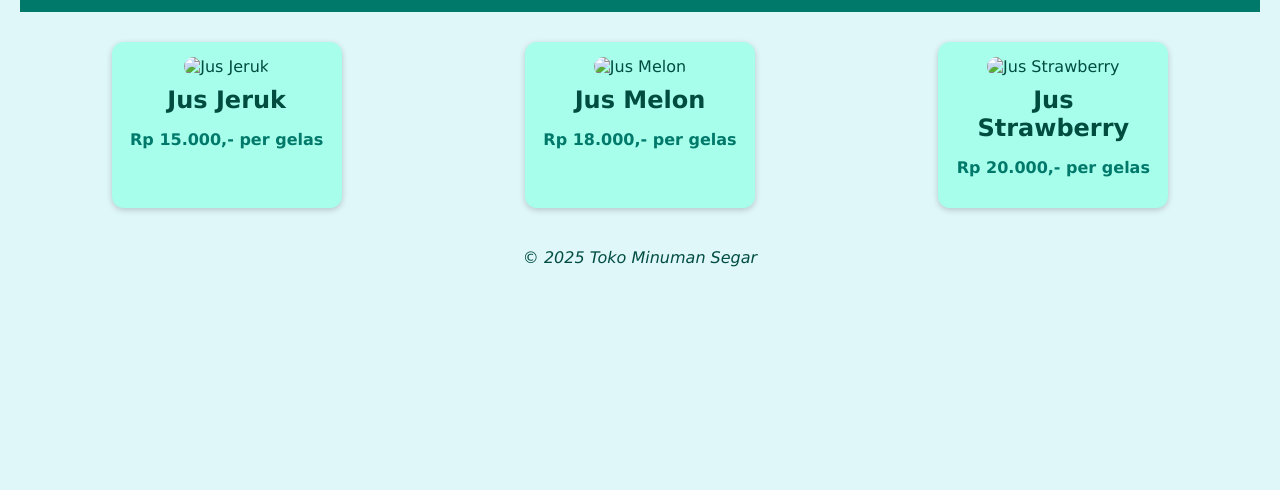
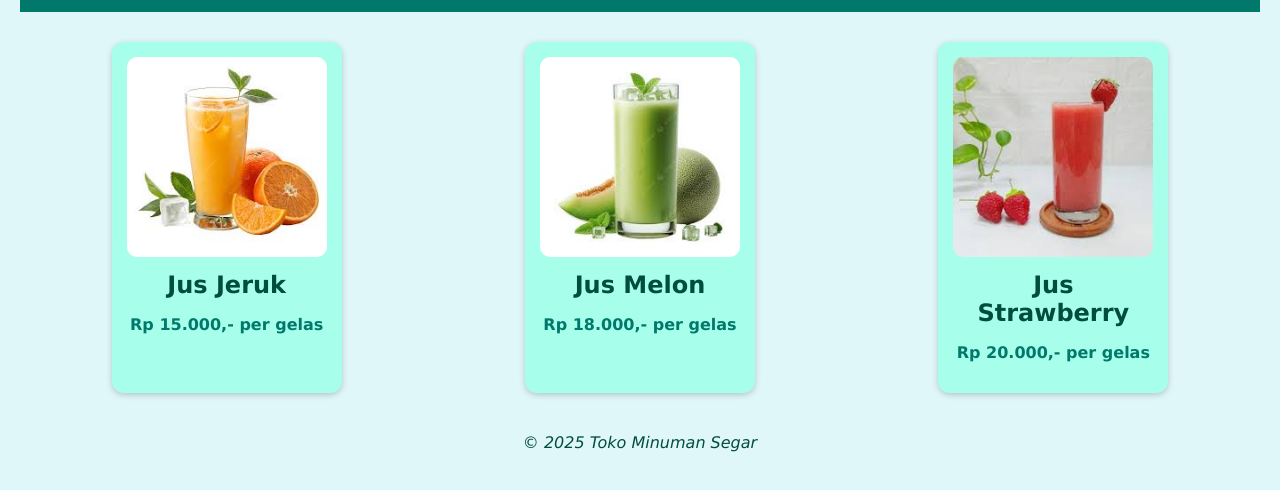
Before and after one commit to M-Evan/EvanJuice, a plain HTML site: page list-jus.html in a window 1280 px wide. Shown: the part 138-628 px from the top of the page. Drawn offline with Linux system fonts and the light colour scheme.

Commit message:
list-jus.html

```diff
--- a/list-jus.html
+++ b/list-jus.html
@@ -17,17 +17,17 @@
     <main>
         <div class="jus-list">
             <div class="jus-item">
-                <img src="Gambar/jus-jeruk.jpg" alt="Jus Jeruk" />
+                <img src="jus-jeruk.jpg" alt="Jus Jeruk" />
                 <h2>Jus Jeruk</h2>
                 <p>Rp 15.000,- per gelas</p>
             </div>
             <div class="jus-item">
-                <img src="Gambar/jus-melon.jpg" alt="Jus Melon" />
+                <img src="jus-melon.jpg" alt="Jus Melon" />
                 <h2>Jus Melon</h2>
                 <p>Rp 18.000,- per gelas</p>
             </div>
             <div class="jus-item">
-                <img src="Gambar/jus-strawberry.jpg" alt="Jus Strawberry" />
+                <img src="jus-strawberry.jpg" alt="Jus Strawberry" />
                 <h2>Jus Strawberry</h2>
                 <p>Rp 20.000,- per gelas</p>
             </div>
```
